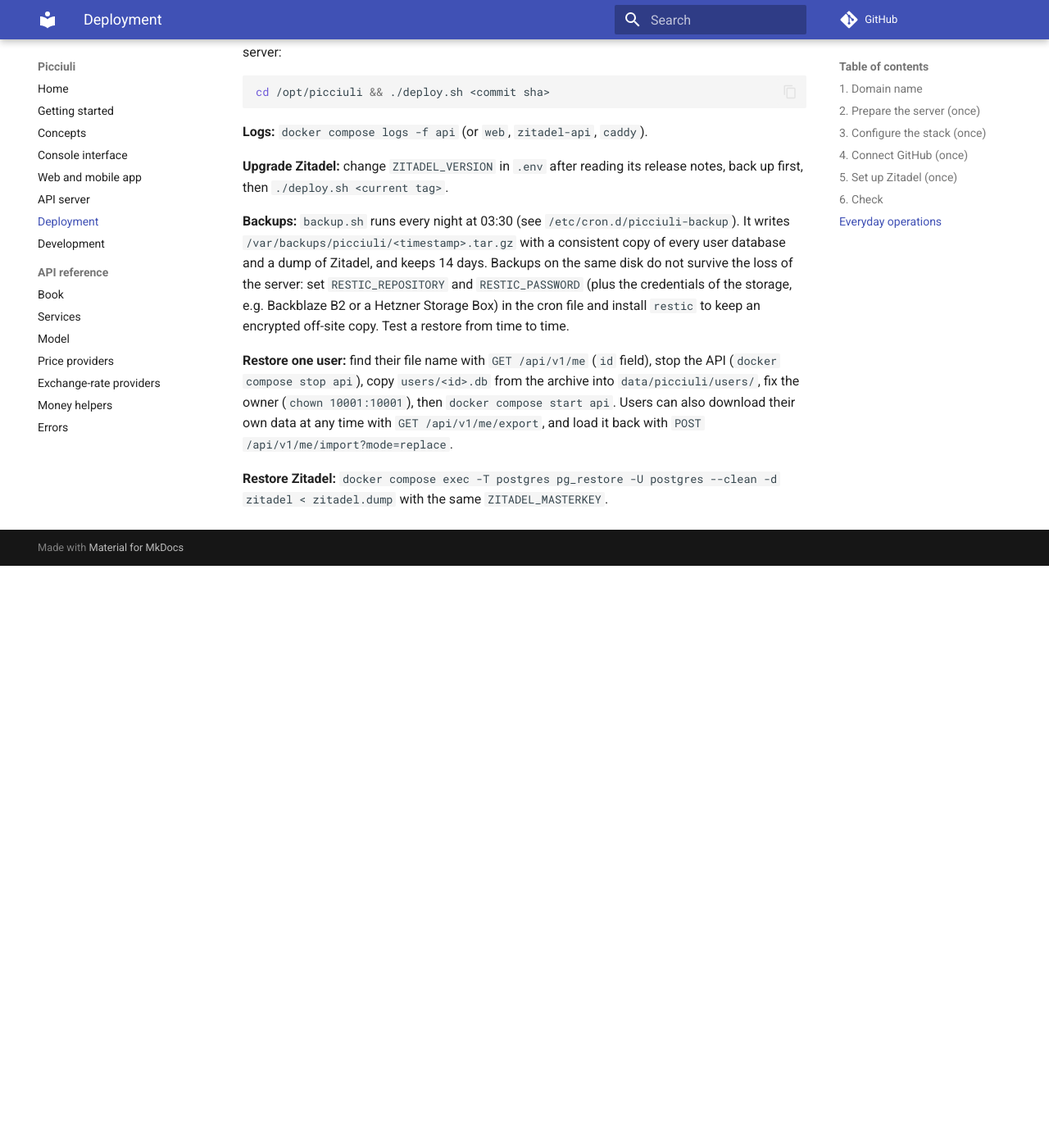
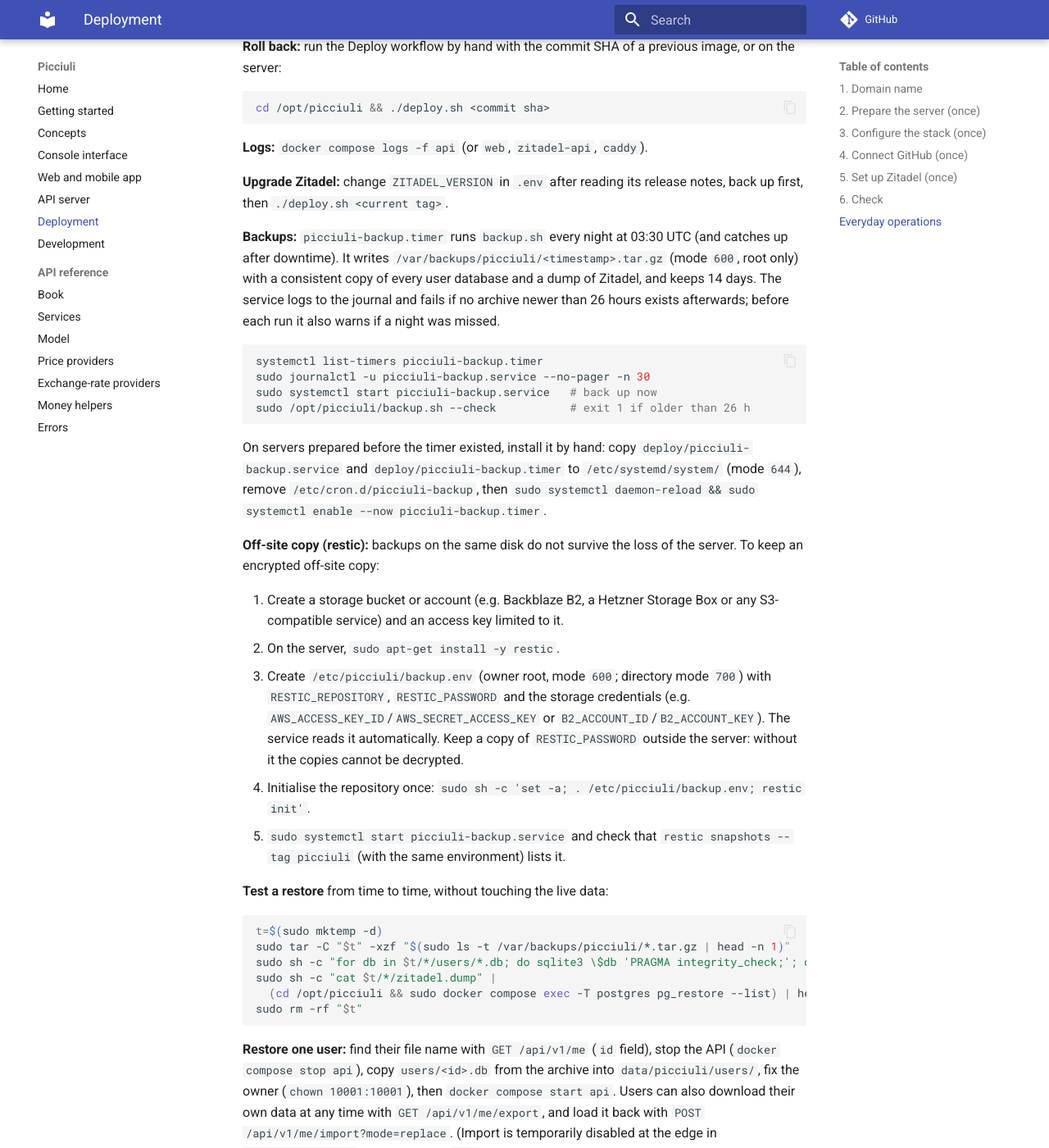
Before and after one commit to antoniobarba/picciuli, an MkDocs documentation site: the page built from docs/deployment.md, in a window 1280 px wide and 1400 px high, scrolled down 5990 px. Shown: the whole window at 82% size. Built offline with MkDocs 1.6.1 and Material for MkDocs 9.7.7, drawn with Linux system fonts in a browser that asks for light colours; comment, search, counter and statistics services are not loaded; before the commit the page ends 6680 px from its top, so only the background shows below that; some of the changed text lies outside the part shown.

Commit message:
docs: document the backup timer, restic setup and restore test
Co-authored-by: Copilot <223556219+Copilot@users.noreply.github.com>

````diff
--- a/docs/deployment.md
+++ b/docs/deployment.md
@@ -47,11 +47,12 @@ On your computer, create the key GitHub Actions will use to log in:
 ssh-keygen -t ed25519 -N "" -C picciuli-deploy -f picciuli-deploy
 ```
 
-Copy the bootstrap script, the public key and the configuration template to the
-server and run the script as root:
+Copy the bootstrap script, the backup timer, the public key and the
+configuration template to the server and run the script as root:
 
 ```bash
-scp deploy/bootstrap-vm.sh deploy/.env.example picciuli-deploy.pub you@server:
+scp deploy/bootstrap-vm.sh deploy/picciuli-backup.service \
+  deploy/picciuli-backup.timer deploy/.env.example picciuli-deploy.pub you@server:
 ssh you@server
 sudo bash bootstrap-vm.sh "$(cat picciuli-deploy.pub)"
 sudo install -o deploy -g deploy -m 600 .env.example /opt/picciuli/.env
@@ -59,9 +60,9 @@ sudo install -o deploy -g deploy -m 600 .env.example /opt/picciuli/.env
 
 It installs Docker and the Compose plugin, opens only SSH, HTTP and HTTPS in the
 server's firewall (ufw, or the iptables rules of Oracle Cloud images), enables
-automatic security updates, log rotation and the nightly backup, and creates
-the `deploy` user and `/opt/picciuli`. Run it again with `HARDEN_SSH=1` to
-disable password logins once your own SSH key works.
+automatic security updates, log rotation and the nightly backup timer, and
+creates the `deploy` user and `/opt/picciuli`. Run it again with `HARDEN_SSH=1`
+to disable password logins once your own SSH key works.
 
 !!! note "Cloud firewalls"
     Most clouds filter traffic before it reaches the server. On Oracle Cloud,
@@ -257,21 +258,62 @@ cd /opt/picciuli && ./deploy.sh <commit sha>
 **Upgrade Zitadel:** change `ZITADEL_VERSION` in `.env` after reading its
 release notes, back up first, then `./deploy.sh <current tag>`.
 
-**Backups:** `backup.sh` runs every night at 03:30 (see
-`/etc/cron.d/picciuli-backup`). It writes
-`/var/backups/picciuli/<timestamp>.tar.gz` with a consistent copy of every user
-database and a dump of Zitadel, and keeps 14 days. Backups on the same disk do
-not survive the loss of the server: set `RESTIC_REPOSITORY` and
-`RESTIC_PASSWORD` (plus the credentials of the storage, e.g. Backblaze B2 or a
-Hetzner Storage Box) in the cron file and install `restic` to keep an
-encrypted off-site copy. Test a restore from time to time.
+**Backups:** `picciuli-backup.timer` runs `backup.sh` every night at 03:30 UTC
+(and catches up after downtime). It writes
+`/var/backups/picciuli/<timestamp>.tar.gz` (mode `600`, root only) with a
+consistent copy of every user database and a dump of Zitadel, and keeps 14
+days. The service logs to the journal and fails if no archive newer than 26
+hours exists afterwards; before each run it also warns if a night was missed.
+
+```bash
+systemctl list-timers picciuli-backup.timer
+sudo journalctl -u picciuli-backup.service --no-pager -n 30
+sudo systemctl start picciuli-backup.service   # back up now
+sudo /opt/picciuli/backup.sh --check           # exit 1 if older than 26 h
+```
+
+On servers prepared before the timer existed, install it by hand: copy
+`deploy/picciuli-backup.service` and `deploy/picciuli-backup.timer` to
+`/etc/systemd/system/` (mode `644`), remove `/etc/cron.d/picciuli-backup`, then
+`sudo systemctl daemon-reload && sudo systemctl enable --now
+picciuli-backup.timer`.
+
+**Off-site copy (restic):** backups on the same disk do not survive the loss of
+the server. To keep an encrypted off-site copy:
+
+1. Create a storage bucket or account (e.g. Backblaze B2, a Hetzner Storage
+   Box or any S3-compatible service) and an access key limited to it.
+2. On the server, `sudo apt-get install -y restic`.
+3. Create `/etc/picciuli/backup.env` (owner root, mode `600`; directory mode
+   `700`) with `RESTIC_REPOSITORY`, `RESTIC_PASSWORD` and the storage
+   credentials (e.g. `AWS_ACCESS_KEY_ID`/`AWS_SECRET_ACCESS_KEY` or
+   `B2_ACCOUNT_ID`/`B2_ACCOUNT_KEY`). The service reads it automatically.
+   Keep a copy of `RESTIC_PASSWORD` outside the server: without it the copies
+   cannot be decrypted.
+4. Initialise the repository once:
+   `sudo sh -c 'set -a; . /etc/picciuli/backup.env; restic init'`.
+5. `sudo systemctl start picciuli-backup.service` and check that
+   `restic snapshots --tag picciuli` (with the same environment) lists it.
+
+**Test a restore** from time to time, without touching the live data:
+
+```bash
+t=$(sudo mktemp -d)
+sudo tar -C "$t" -xzf "$(sudo ls -t /var/backups/picciuli/*.tar.gz | head -n 1)"
+sudo sh -c "for db in $t/*/users/*.db; do sqlite3 \$db 'PRAGMA integrity_check;'; done"
+sudo sh -c "cat $t/*/zitadel.dump" |
+  (cd /opt/picciuli && sudo docker compose exec -T postgres pg_restore --list) | head
+sudo rm -rf "$t"
+```
 
 **Restore one user:** find their file name with `GET /api/v1/me` (`id` field),
 stop the API (`docker compose stop api`), copy
 `users/<id>.db` from the archive into `data/picciuli/users/`, fix the owner
 (`chown 10001:10001`), then `docker compose start api`. Users can also download
 their own data at any time with `GET /api/v1/me/export`, and load it back
-with `POST /api/v1/me/import?mode=replace`.
+with `POST /api/v1/me/import?mode=replace`. (Import is temporarily disabled at
+the edge in `deploy/Caddyfile`, which answers `503`, until it is sandboxed;
+see SEC-01.)
 
 **Restore Zitadel:** `docker compose exec -T postgres pg_restore -U postgres
 --clean -d zitadel < zitadel.dump` with the same `ZITADEL_MASTERKEY`.
````
